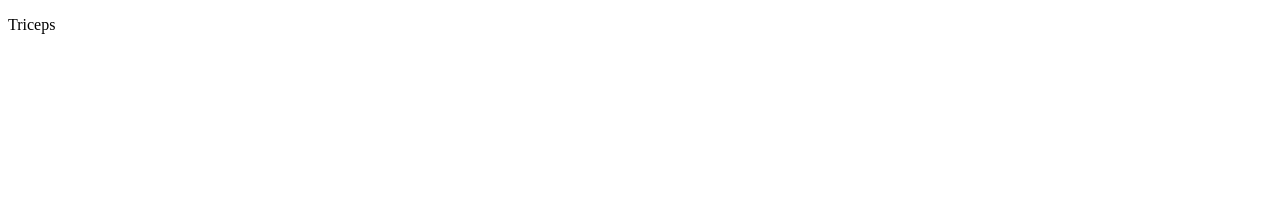
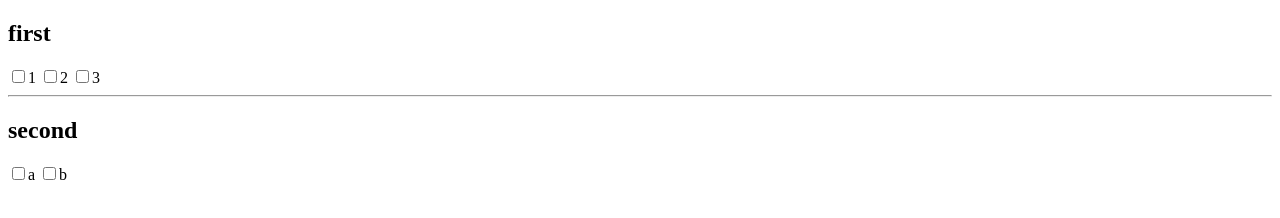
Before and after one commit to StefanDywersant/collaborative-editing, a website: page frontend/index.html in a window 1280 px wide. Drawn offline with Linux system fonts and the light colour scheme.

Commit message:
HTML form

```diff
--- a/frontend/index.html
+++ b/frontend/index.html
@@ -4,6 +4,17 @@
 		<title>CKSource assignment</title>
 	</head>
 	<body>
-		<p>Triceps</p>
+		<section>
+			<h2>first</h2>
+			<label><input type="checkbox" name="first" value="1">1</label>
+			<label><input type="checkbox" name="first" value=”2”>2</label>
+			<label><input type="checkbox" name="first" value="3">3</label>
+		</section>
+		<hr/>
+		<section>
+			<h2>second</h2>
+			<label><input type="checkbox" name="second" value="a">a</label>
+			<label><input type="checkbox" name="second" value=”b”>b</label>
+		</section>
 	</body>
 </html>
```
